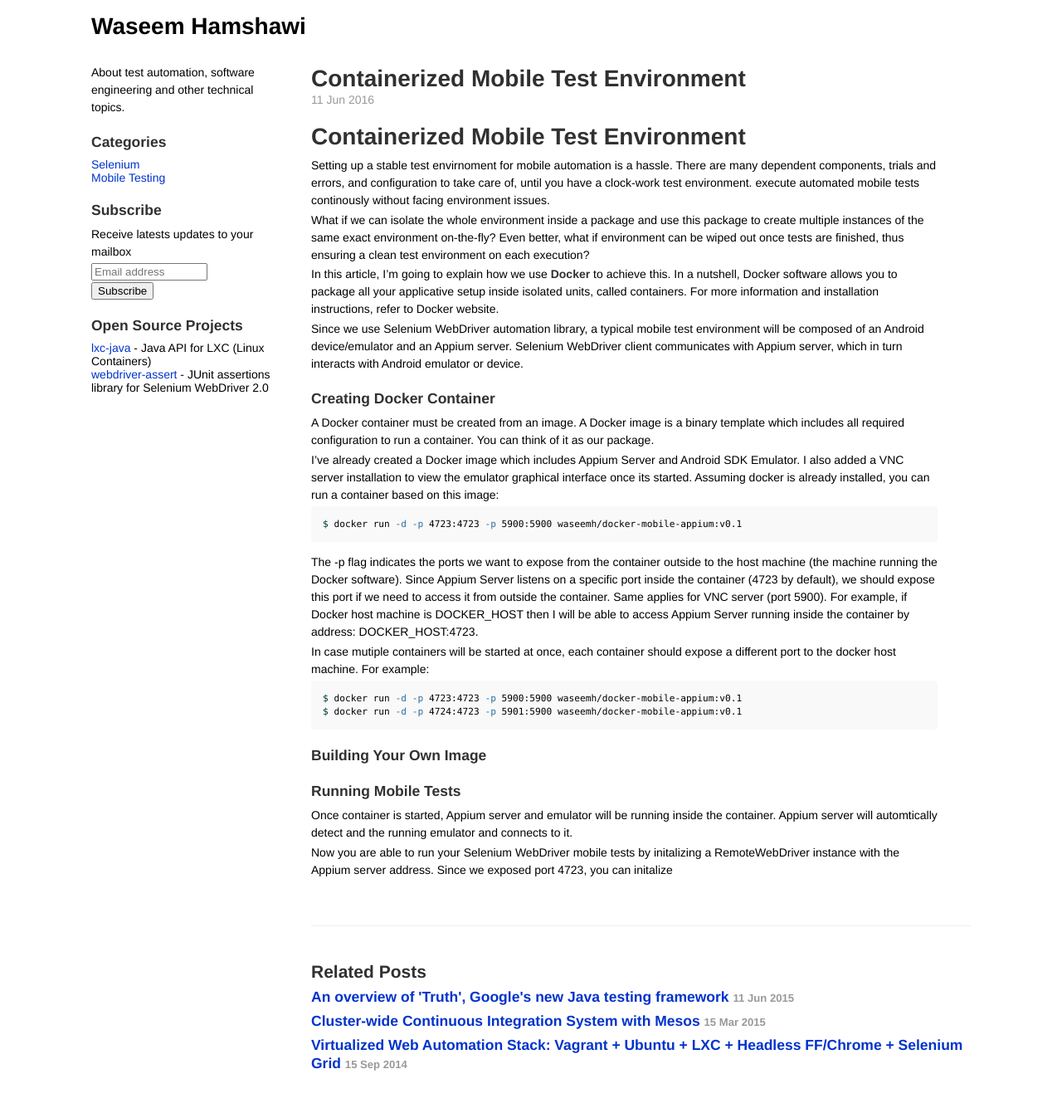
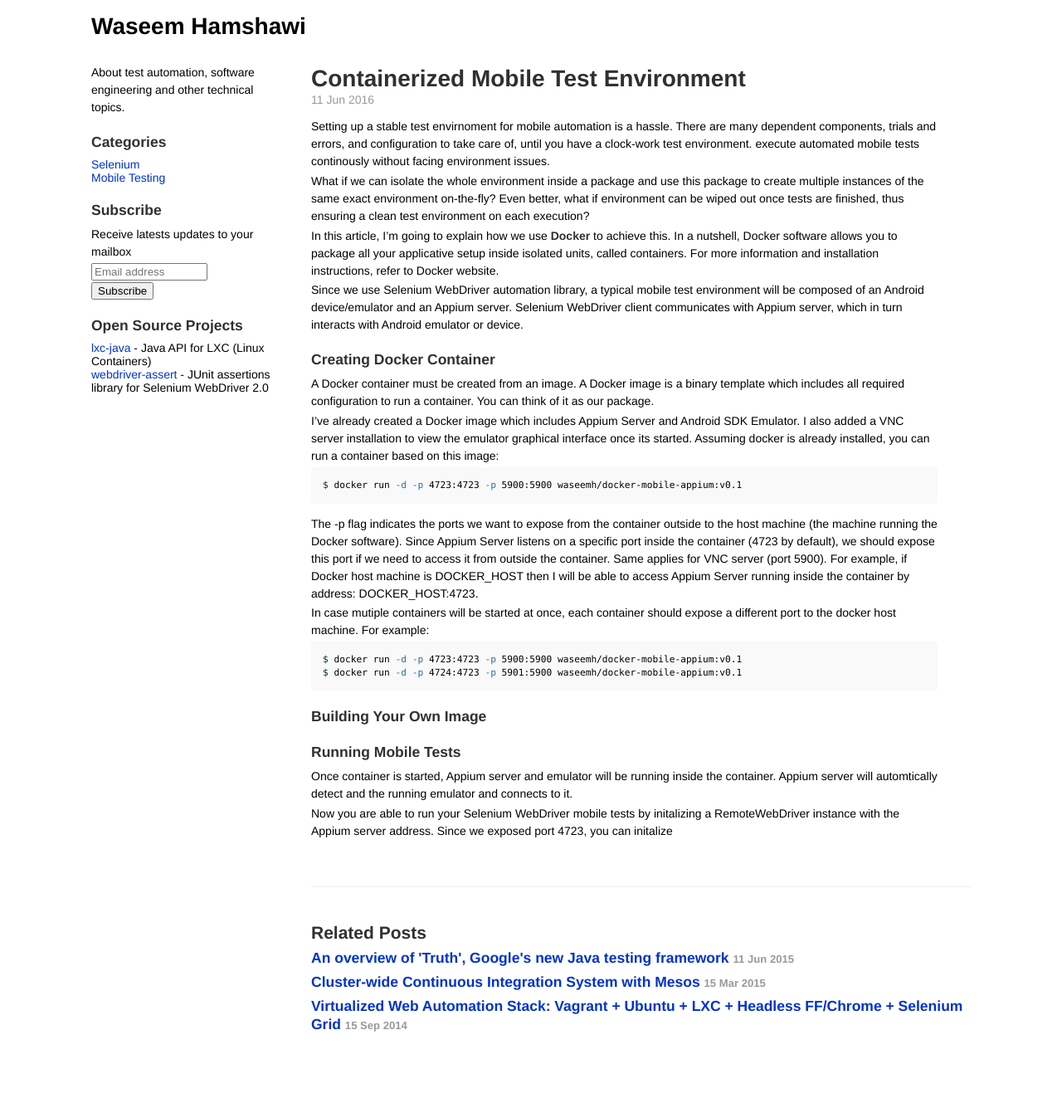
Before and after one commit to waseemh/waseemh.github.io_F, a Jekyll site: the page built from _posts/2016-06-11-containerized-mobile-test-environment.md, in a window 1280 px wide. Shown: the whole page at 83% size. Built offline with Jekyll 4.4.1, drawn with Linux system fonts in a browser that asks for light colours; after the commit the page ends 1288 px from its top, so only the background shows below that.

Commit message:
Update 2016-06-11-containerized-mobile-test-environment.md

```diff
--- a/_posts/2016-06-11-containerized-mobile-test-environment.md
+++ b/_posts/2016-06-11-containerized-mobile-test-environment.md
@@ -6,11 +6,10 @@
 category: Mobile Testing
 ---
 
-# Containerized Mobile Test Environment
-
 Setting up a stable test envirnoment for mobile automation is a hassle. There are many dependent components, trials and errors, and configuration to take care of, until you have a clock-work test environment. execute automated mobile tests continously without facing environment issues.
 
 What if we can isolate the whole environment inside a package and use this package to create multiple instances of the same exact environment on-the-fly? Even better, what if environment can be wiped out once tests are finished, thus ensuring a clean test environment on each execution?
+
 
 In this article, I'm going to explain how we use **Docker** to achieve this. In a nutshell, Docker software allows you to package all your applicative setup inside isolated units, called containers. For more information and installation instructions, refer to Docker website.
 
```
